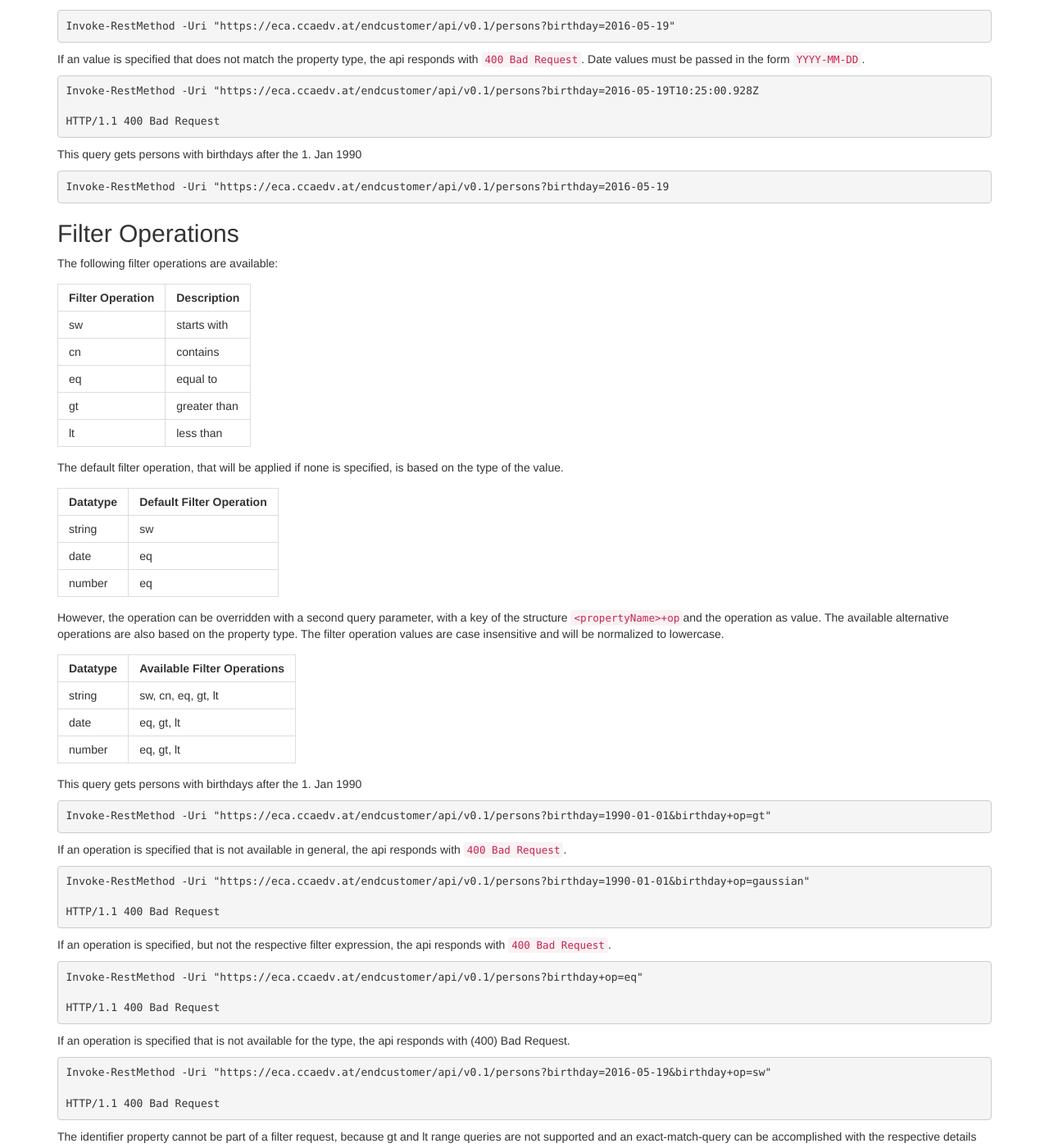
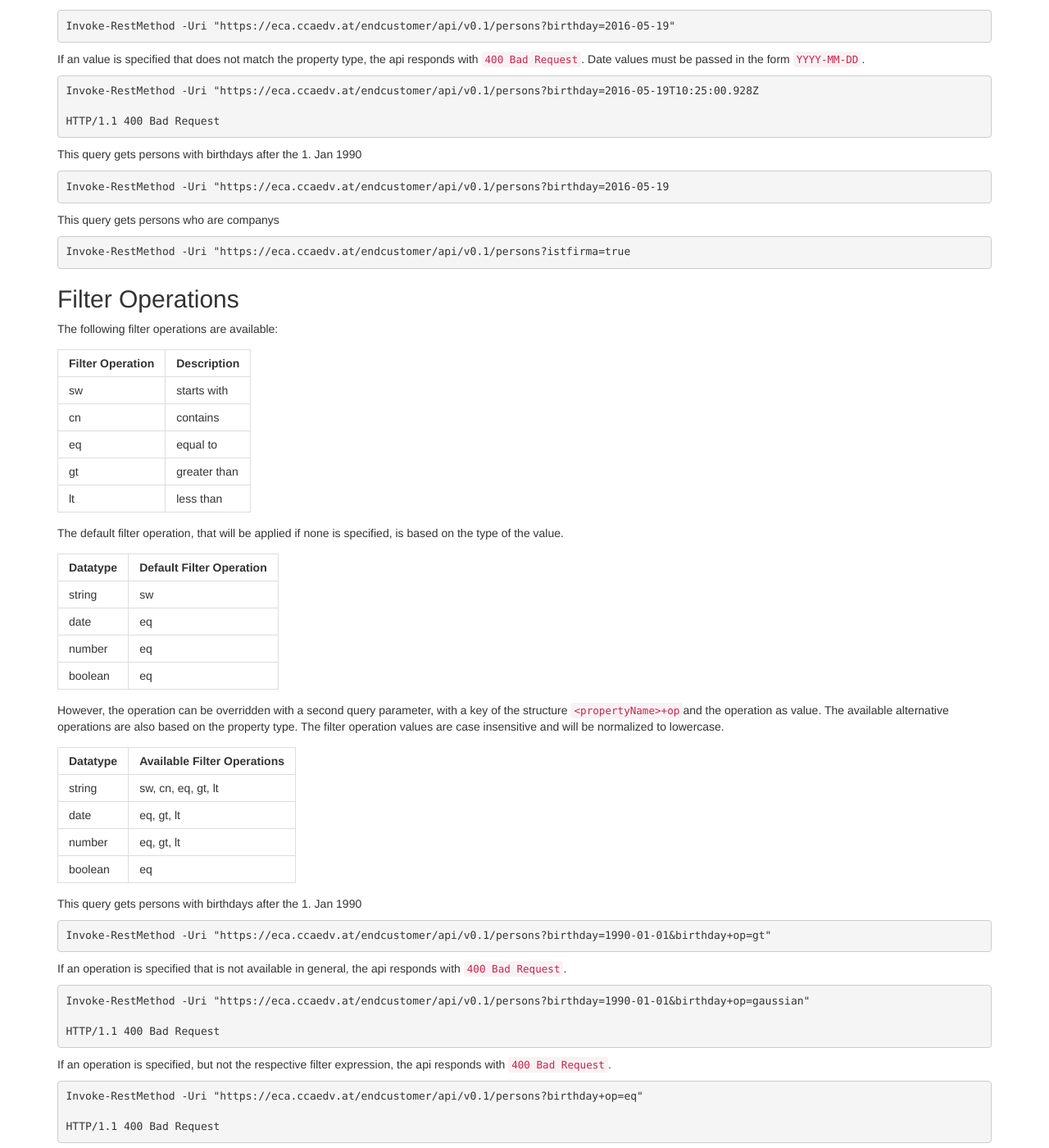
Before and after one commit to togethercca/togethercca.github.io, a Jekyll site: the page built from _pages/endCustomerApi.md, in a window 1280 px wide and 1400 px high, scrolled down 4722 px. Shown: the whole window at 82% size. Built offline with Jekyll 4.4.1, drawn with Linux system fonts in a browser that asks for light colours.

Commit message:
Update endCustomerApi.md

````diff
--- a/_pages/endCustomerApi.md
+++ b/_pages/endCustomerApi.md
@@ -259,6 +259,13 @@ This query gets persons with birthdays after the 1. Jan 1990
 Invoke-RestMethod -Uri "https://eca.ccaedv.at/endcustomer/api/v0.1/persons?birthday=2016-05-19
 ```
 
+
+This query gets persons who are companys
+
+```powershell
+Invoke-RestMethod -Uri "https://eca.ccaedv.at/endcustomer/api/v0.1/persons?istfirma=true
+```
+
 ## Filter Operations
 
 The following filter operations are available:
@@ -278,7 +285,7 @@ The default filter operation, that will be applied if none is specified, is base
 | string | sw                      |
 | date   | eq                      |
 | number | eq                      |
-
+| boolean| eq                      |
 
 However, the operation can be overridden with a second query parameter, with a key of the structure `<propertyName>+op`and the operation as value. The available alternative operations are also based on the property type. The filter operation values are case insensitive and will be normalized to lowercase.
 
@@ -287,6 +294,7 @@ However, the operation can be overridden with a second query parameter, with a k
 | string | sw, cn, eq, gt, lt         |
 | date   | eq, gt, lt                 |
 | number | eq, gt, lt                 |
+| boolean| eq                         |
 
 
 This query gets persons with birthdays after the 1. Jan 1990
````
